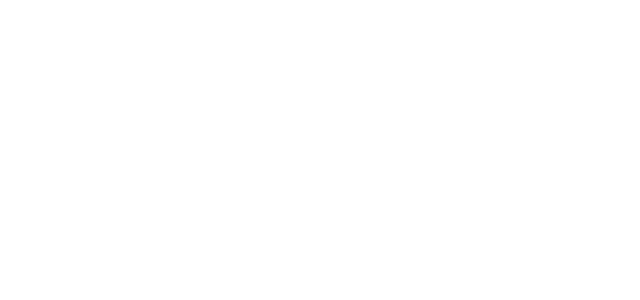
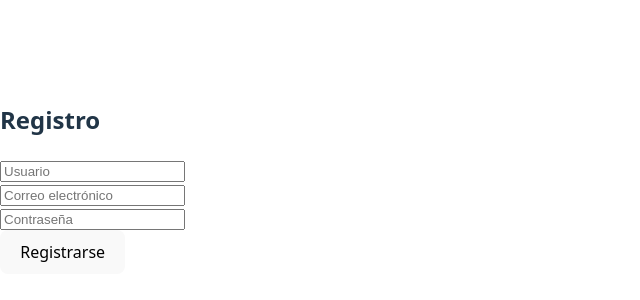
Before and after one commit to SergioGC1/frontendReact, a React (Vite) app: page /registro in a window 1280 px wide. Before the commit this address had no page. Shown: the part 222-522 px from the top of the page, without its empty margins (0-640 px from the left). Built offline with nearby package versions, Linux system fonts and the light colour scheme.

Commit message:
Página de registro de usuario conectada con API

```diff
--- a/src/App.jsx
+++ b/src/App.jsx
@@ -4,12 +4,15 @@
 import ListaTareas from "./components/ListaTareas";
 import EditarTarea from "./components/EditarTarea";
 import RutaPrivada from "./components/RutaPrivada";
+import Registro from "./components/Registro";
+
 
 export default function App() {
     return (
         <Router>
             <Routes>
                 <Route path="/" element={<Login />} />
+                <Route path="/registro" element={<Registro />} />
                 <Route path="/tareas" element={
                     <RutaPrivada>
                         <ListaTareas />
--- /dev/null
+++ b/src/components/Registro.jsx
@@ -0,0 +1,61 @@
+import { useState } from "react";
+import axios from "axios";
+import { useNavigate } from "react-router-dom";
+
+export default function Registro() {
+    const [usuario, setUsuario] = useState("");
+    const [email, setEmail] = useState("");
+    const [contrasena, setContrasena] = useState("");
+    const [error, setError] = useState("");
+    const navigate = useNavigate();
+
+    const manejarRegistro = async (e) => {
+        e.preventDefault();
+        try {
+            await axios.post("http://localhost:8000/api/registro/", {
+                username: usuario,
+                email,
+                password: contrasena,
+            });
+            alert("✅ Registro exitoso. Inicia sesión ahora.");
+            navigate("/");
+        } catch (err) {
+            console.error(err);
+            setError("❌ Error al registrar. Intenta con otro usuario o revisa los campos.");
+        }
+    };
+
+    return (
+        <div>
+            <h2>Registro</h2>
+            <form onSubmit={manejarRegistro}>
+                <input
+                    type="text"
+                    placeholder="Usuario"
+                    value={usuario}
+                    onChange={(e) => setUsuario(e.target.value)}
+                    required
+                />
+                <br />
+                <input
+                    type="email"
+                    placeholder="Correo electrónico"
+                    value={email}
+                    onChange={(e) => setEmail(e.target.value)}
+                    required
+                />
+                <br />
+                <input
+                    type="password"
+                    placeholder="Contraseña"
+                    value={contrasena}
+                    onChange={(e) => setContrasena(e.target.value)}
+                    required
+                />
+                <br />
+                <button type="submit">Registrarse</button>
+                {error && <p style={{ color: "red" }}>{error}</p>}
+            </form>
+        </div>
+    );
+}
```
